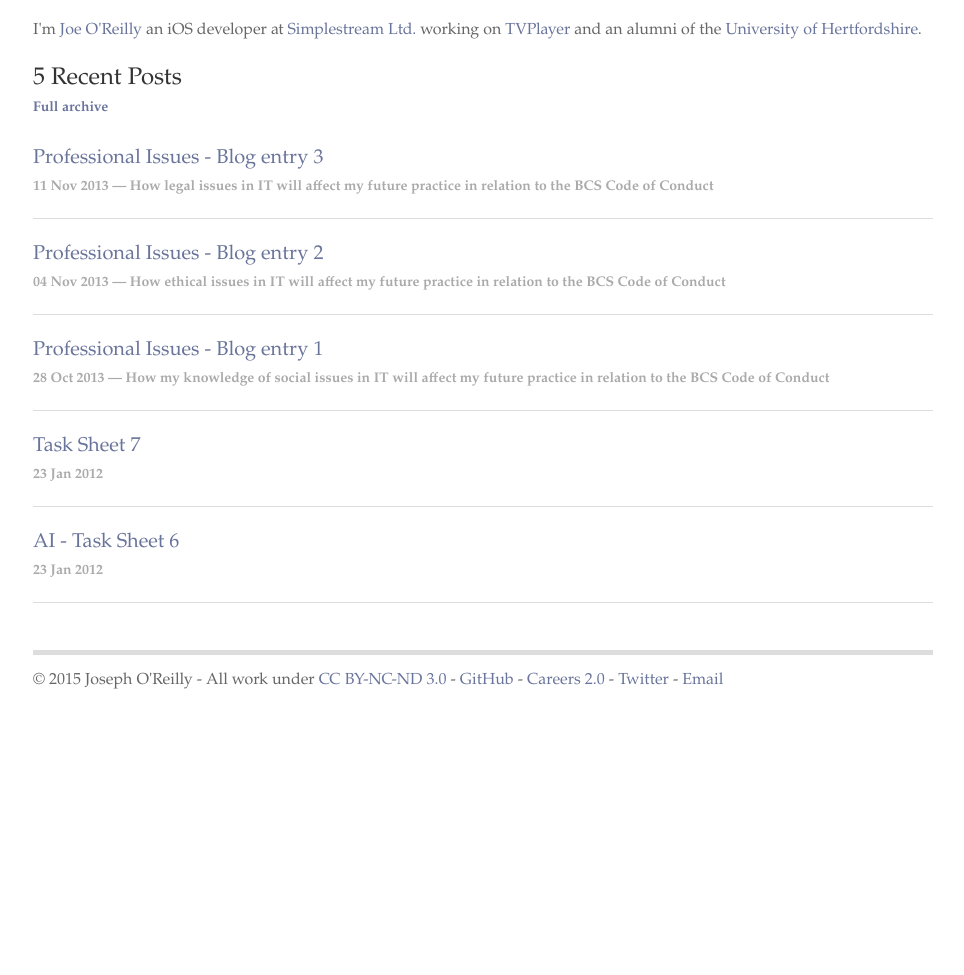
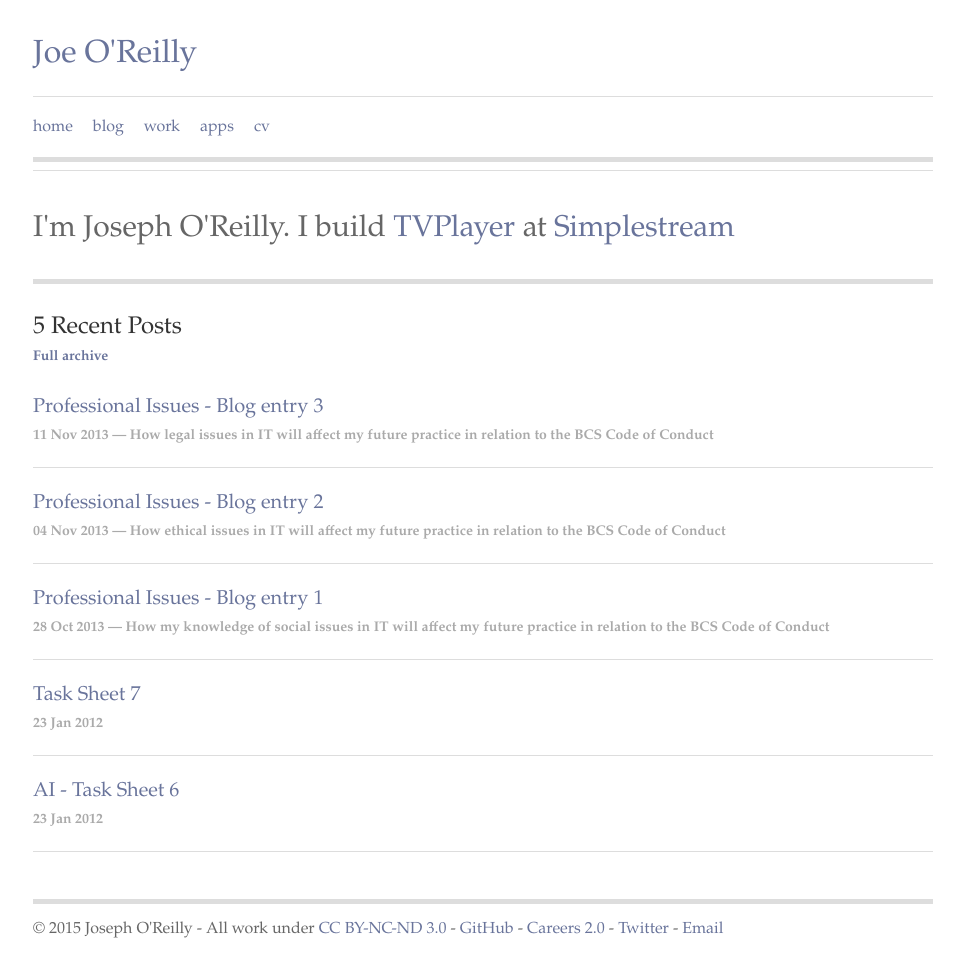
Before and after one commit to joeoreilly/joeoreilly.co.uk, a Jekyll site: the page built from index.html, in a window 1280 px wide. Shown: the whole page, without its empty margins (157-1121 px from the left). Built offline with Jekyll 4.4.1, drawn with Linux system fonts in a browser that asks for light colours; Markdown is read by kramdown in place of the engine named in the settings; before the commit the page ends 900 px from its top, so only the background shows below that.

Commit message:
Update biography on home page

```diff
--- a/index.html
+++ b/index.html
@@ -3,10 +3,9 @@ title: Joe O'Reilly
 recent_post_count: 5
 ---
 
-{% include head.html %}
+{% include header.html %}
 
-<p class="biography">I'm <a href="/cv">{{page.title}}</a> an iOS developer at <a href="http://simplestream.com">Simplestream Ltd.</a> working on <a href="http://www.tvplayer.com">TVPlayer</a> and an alumni of the <a href="http://herts.ac.uk">University of Hertfordshire</a>.
-</p>
+<p class="bio">I'm Joseph O'Reilly. I build <a href="http://www.tvplayer.com/apps/">TVPlayer</a> at <a href="http://simplestream.com">Simplestream</a></p>
 
 <h2>{{ page.recent_post_count }} Recent Posts</h2>
 <p class="caption"><a href="/blog/">Full archive</a></p>
```
